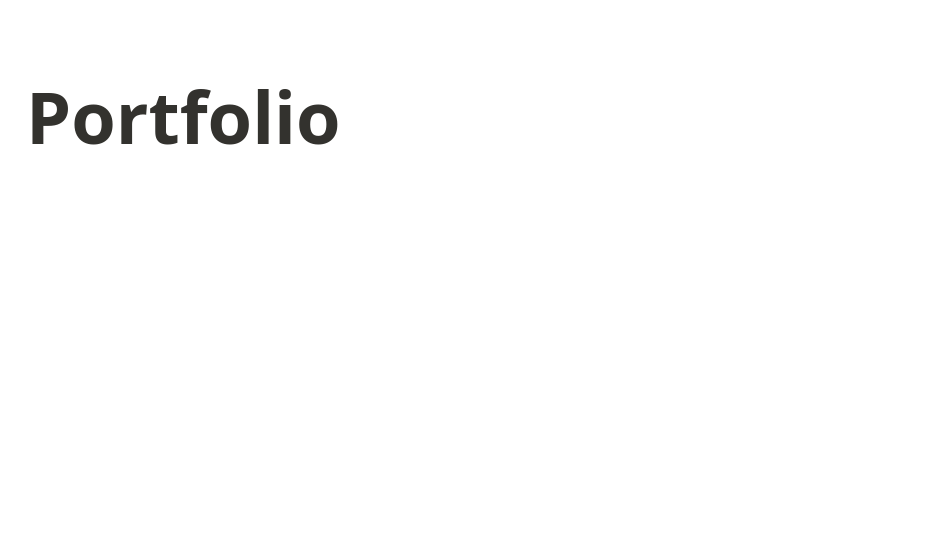
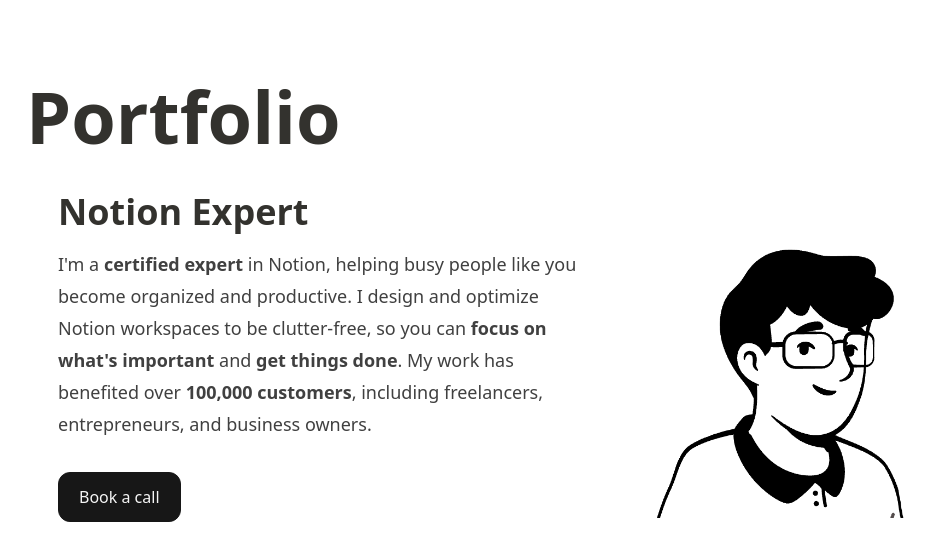
Before and after one commit to LuseBiswas/Portfolio, a Next.js app in the folder my-app/: page / in a window 1280 px wide. Shown: the top 560 px of the page, without its empty margins (54-989 px from the left). Built offline with nearby package versions, Linux system fonts and the light colour scheme.

Commit message:
image size is fixed

```diff
--- a/my-app/app/components/Hero.jsx
+++ b/my-app/app/components/Hero.jsx
@@ -1,10 +1,56 @@
+import Image from "next/image";
+
 export default function Hero() {
   return (
-    <div>
-      <h1 className="font-dm-sans font-extrabold text-7xl text-[#33322e] pt-20">
+    <section aria-labelledby="portfolio-heading" className="pt-20">
+      <h1
+        id="portfolio-heading"
+        className="font-dm-sans font-extrabold text-5xl sm:text-6xl md:text-7xl text-[#33322e]"
+      >
         Portfolio
       </h1>
 
-    </div>
+      <div className="mx-auto mt-10 max-w-7xl px-4 sm:px-6 lg:px-8">
+        <div className="grid grid-cols-1 items-center gap-10 lg:grid-cols-[1.1fr_1fr]">
+          {/* Left: Text */}
+          <div className="max-w-2xl">
+            <h2 className="font-dm-sans text-3xl sm:text-4xl font-semibold text-[#33322e]">
+              Notion Expert
+            </h2>
+            <p className="mt-4 text-lg leading-8 text-neutral-700">
+              I&apos;m a <strong>certified expert</strong> in Notion, helping busy
+              people like you become organized and productive. I design and
+              optimize Notion workspaces to be clutter-free, so you can{" "}
+              <strong>focus on what&apos;s important</strong> and{" "}
+              <strong>get things done</strong>. My work has benefited over{" "}
+              <strong>100,000 customers</strong>, including freelancers,
+              entrepreneurs, and business owners.
+            </p>
+
+            <div className="mt-8">
+              <a
+                href="#contact"
+                className="inline-flex items-center rounded-xl border border-neutral-900 px-5 py-3 text-base font-medium text-neutral-100 bg-neutral-900 hover:bg-neutral-800 focus:outline-none focus:ring-2 focus:ring-neutral-400 focus:ring-offset-2"
+              >
+                Book a call
+              </a>
+            </div>
+          </div>
+
+          {/* Right: Image (bigger) */}
+          <div className="lg:justify-self-end w-full">
+            <Image
+              src="/images/hero.png"
+              alt="Person working on a laptop"
+              width={350}
+              height={350}
+              priority
+              sizes="(min-width: 1024px) 300px, 90vw"
+              className="w-full max-w-[300px] md:max-w-[280px] lg:max-w-[350px] h-auto "
+            />
+          </div>
+        </div>
+      </div>
+    </section>
   );
 }
```
